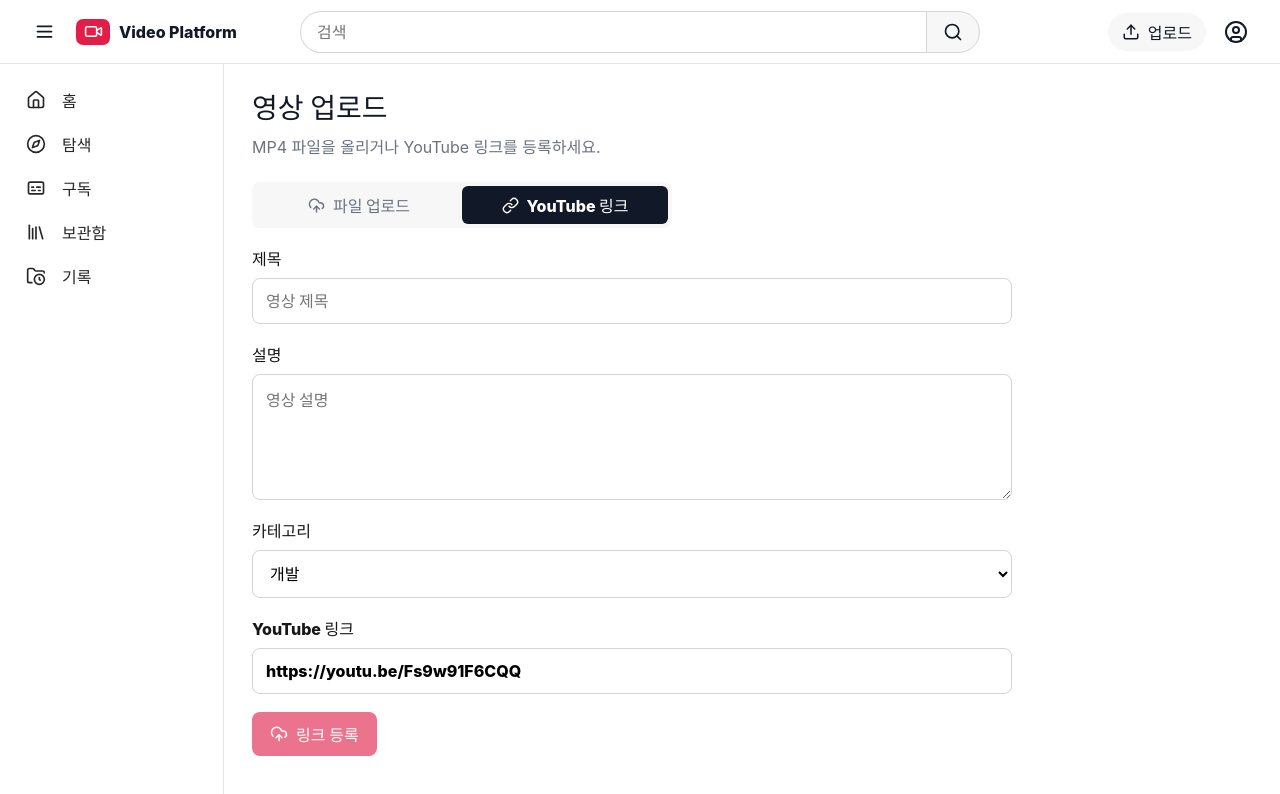
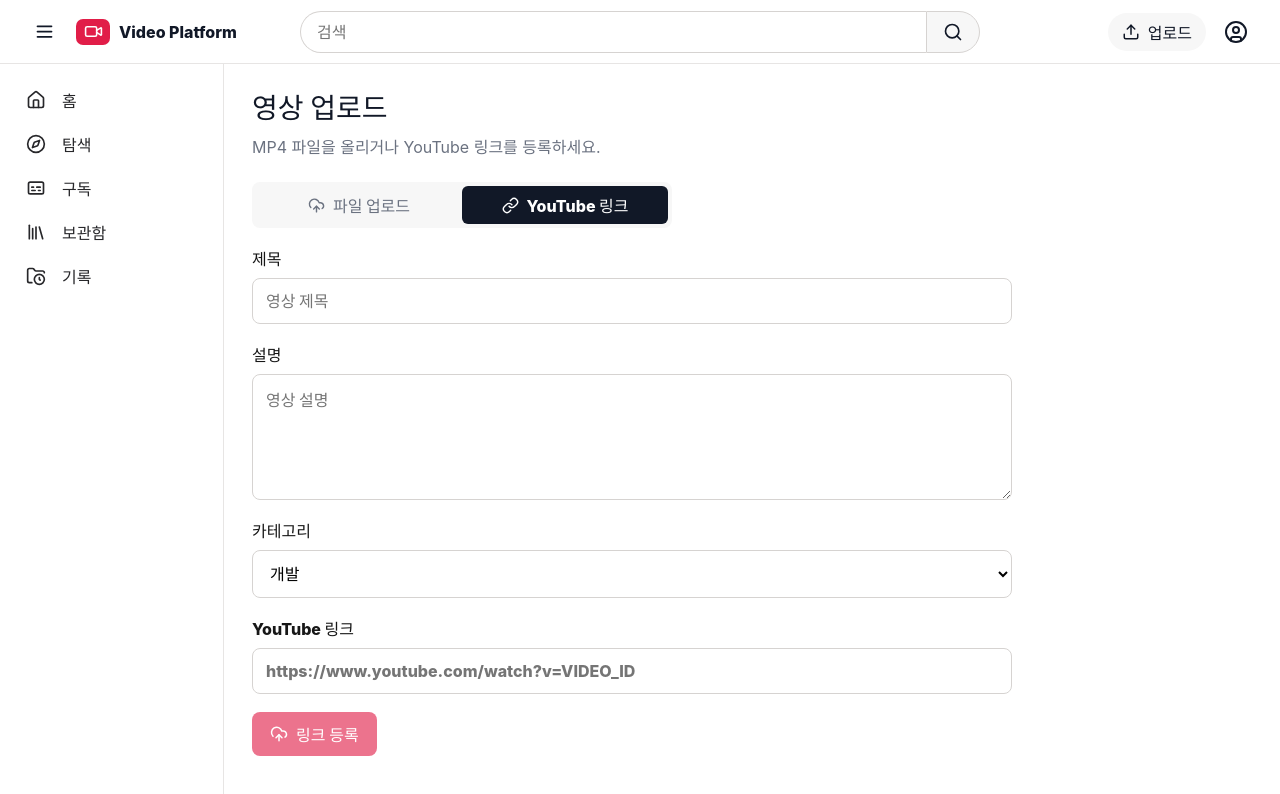
Before and after one commit to rogerthat2578/jjobtub, a React (Vite) app in the folder frontend/: page /upload in a window 1280 px wide. Both pictures are taken after a click on the tab "YouTube 링크". Shown: the top 794 px of the page. Built offline with nearby package versions, Linux system fonts and the light colour scheme; no server answers.

Commit message:
fix: clear youtube input and autoplay videos

```diff
--- a/frontend/src/routes/UploadPage.tsx
+++ b/frontend/src/routes/UploadPage.tsx
@@ -11,7 +11,7 @@ export function UploadPage() {
   const [description, setDescription] = useState("");
   const [category, setCategory] = useState("개발");
   const [file, setFile] = useState<File | null>(null);
-  const [youtubeUrl, setYoutubeUrl] = useState("https://youtu.be/Fs9w91F6CQQ");
+  const [youtubeUrl, setYoutubeUrl] = useState("");
   const [uploadMode, setUploadMode] = useState<"file" | "youtube">("file");
   const [error, setError] = useState("");
   const [isSubmitting, setIsSubmitting] = useState(false);
@@ -170,7 +170,7 @@ export function UploadPage() {
             <input
               value={youtubeUrl}
               onChange={(event) => setYoutubeUrl(event.target.value)}
-              placeholder="https://youtu.be/Fs9w91F6CQQ"
+              placeholder="https://www.youtube.com/watch?v=VIDEO_ID"
               type="url"
             />
           </label>
--- a/frontend/src/routes/WatchPage.tsx
+++ b/frontend/src/routes/WatchPage.tsx
@@ -246,6 +246,8 @@ export function WatchPage() {
 
   const canManageVideo = Boolean(user?.channelId && user.channelId === video.channelId);
   const isOwnChannel = Boolean(user?.channelId && user.channelId === channel.id);
+  const youtubeAutoplayUrl =
+    video.embedUrl && video.embedUrl.includes("?") ? `${video.embedUrl}&autoplay=1` : `${video.embedUrl}?autoplay=1`;
 
   return (
     <div className="watch-layout">
@@ -253,7 +255,7 @@ export function WatchPage() {
         {video.source === "YOUTUBE" && video.embedUrl ? (
           <iframe
             className="player youtube-player"
-            src={video.embedUrl}
+            src={youtubeAutoplayUrl}
             title={video.title}
             allow="accelerometer; autoplay; clipboard-write; encrypted-media; gyroscope; picture-in-picture; web-share"
             allowFullScreen
@@ -265,6 +267,8 @@ export function WatchPage() {
             controls
             controlsList="nodownload"
             disablePictureInPicture
+            autoPlay
+            playsInline
             poster={video.thumbnailUrl}
             src={video.videoUrl}
             onContextMenu={(event) => event.preventDefault()}
```
